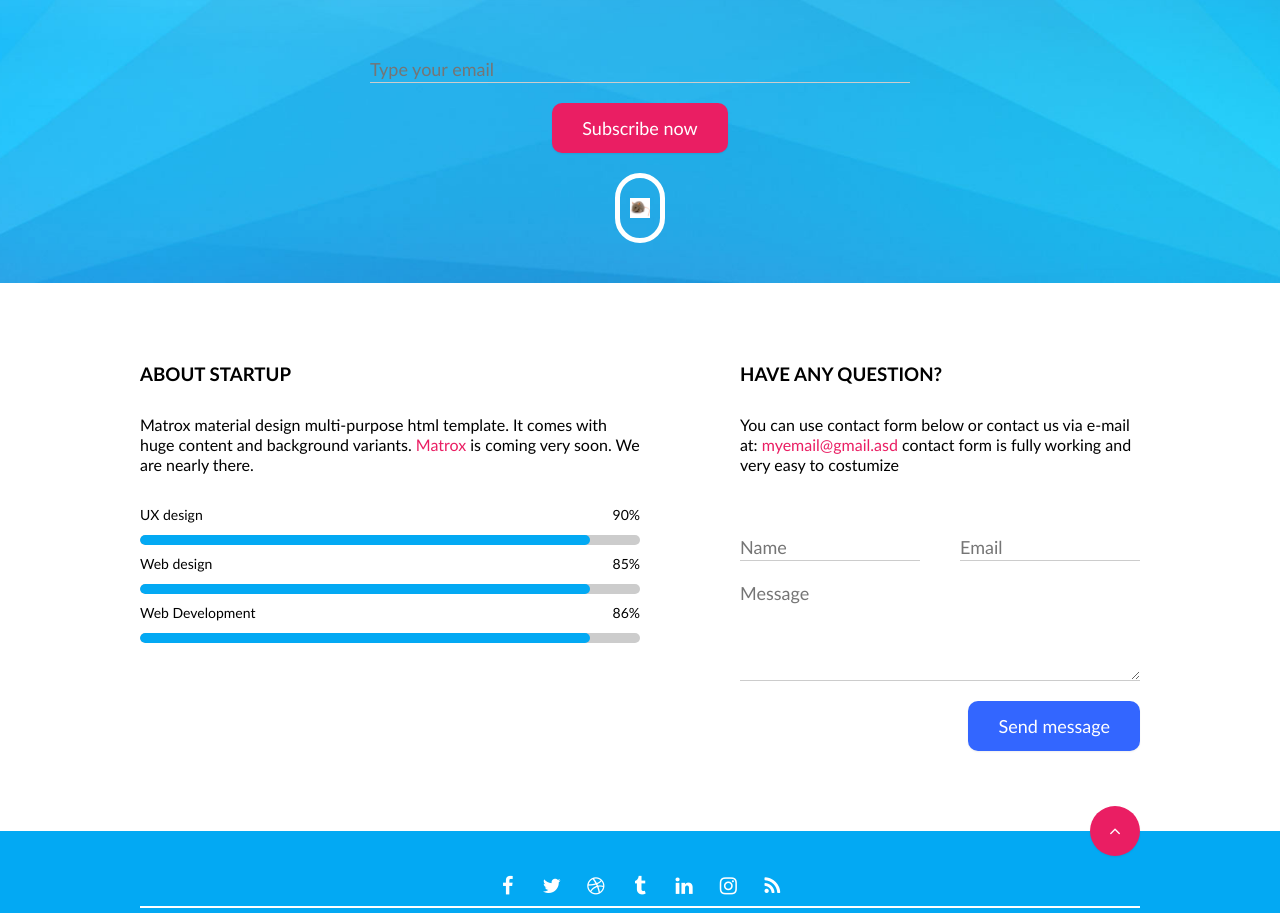
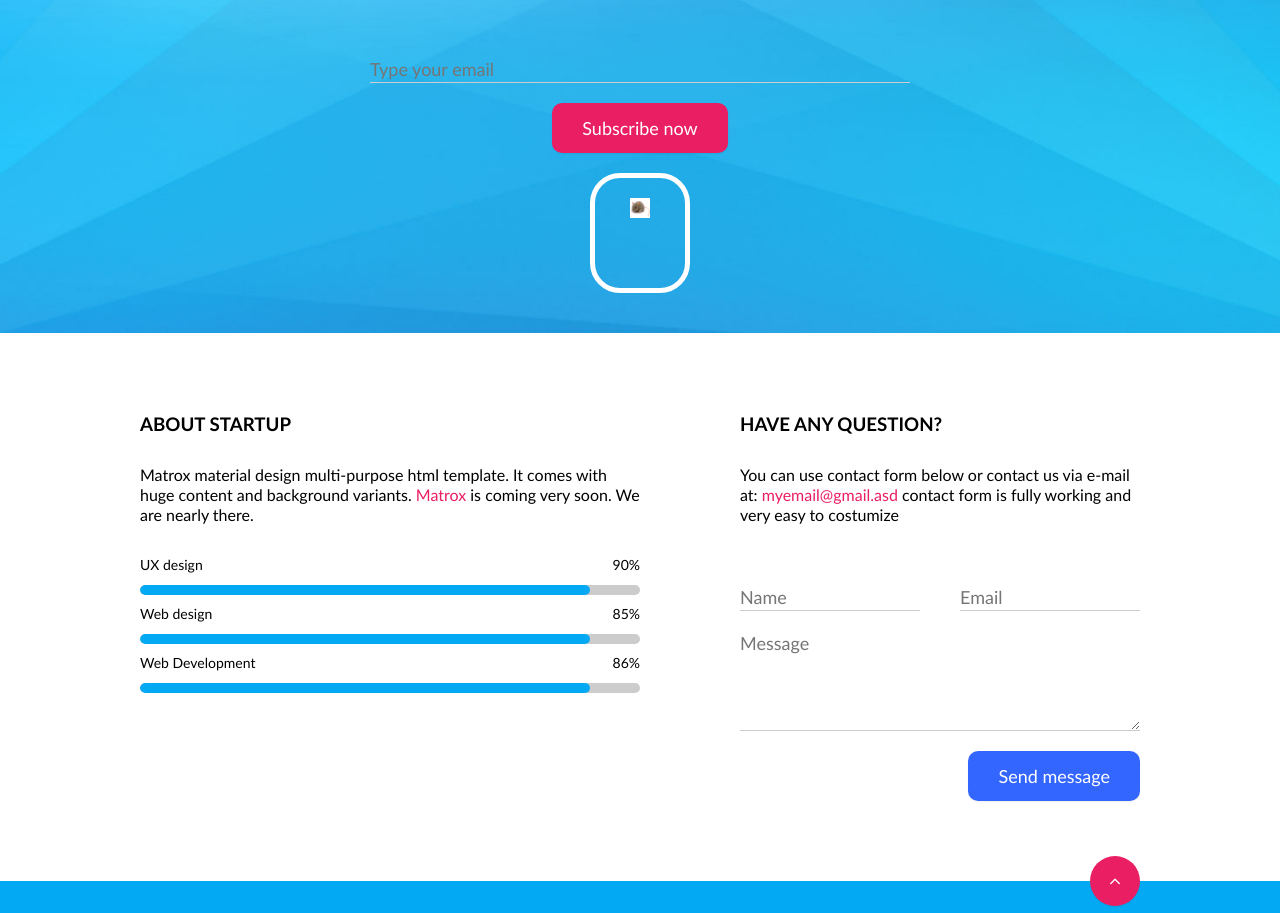
Before and after one commit to VilijaKveine/4-coming-soon-wide, a plain HTML site: page index.html in a window 1280 px wide. Shown: the part 605-1518 px from the top of the page. Drawn offline with Linux system fonts and the light colour scheme.

Commit message:
mouse animation

```diff
--- a/css/mouse.css
+++ b/css/mouse.css
@@ -1,7 +1,7 @@
 .mouse {
     display: inline-block;
-    width: 50px;
-    height: 70px;
+    width: 100px;
+    height: 120px;
     border: 5px solid #FFF;
     border-radius: 30px;
 }
```
